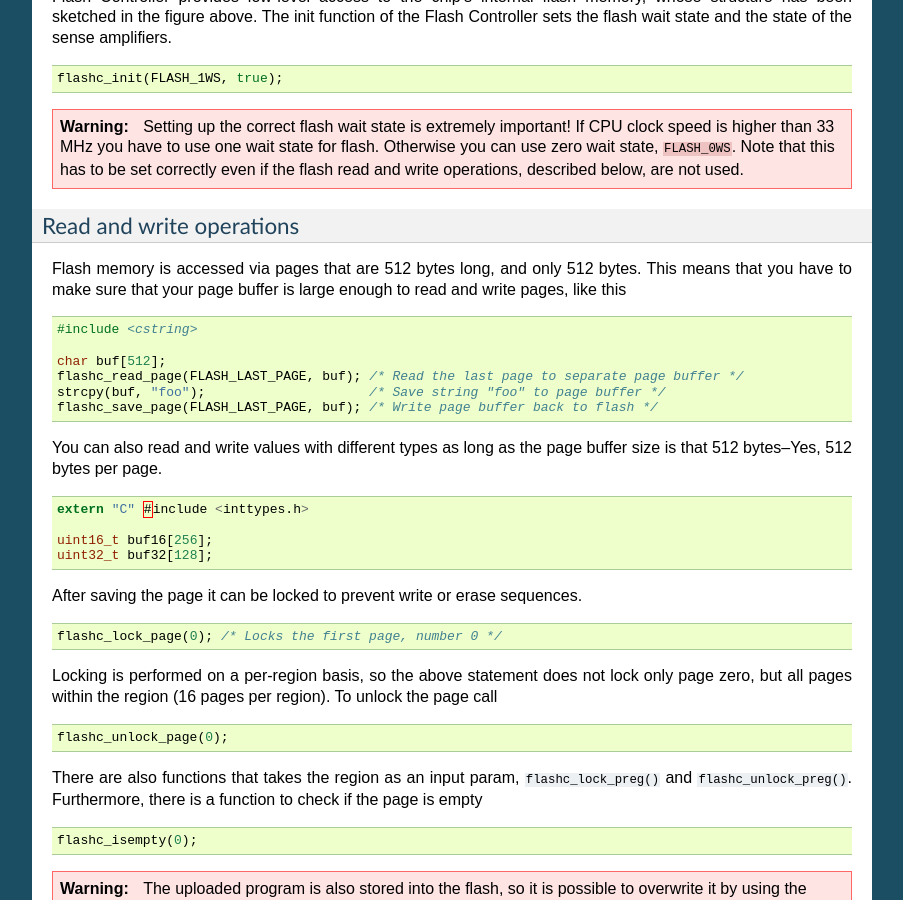
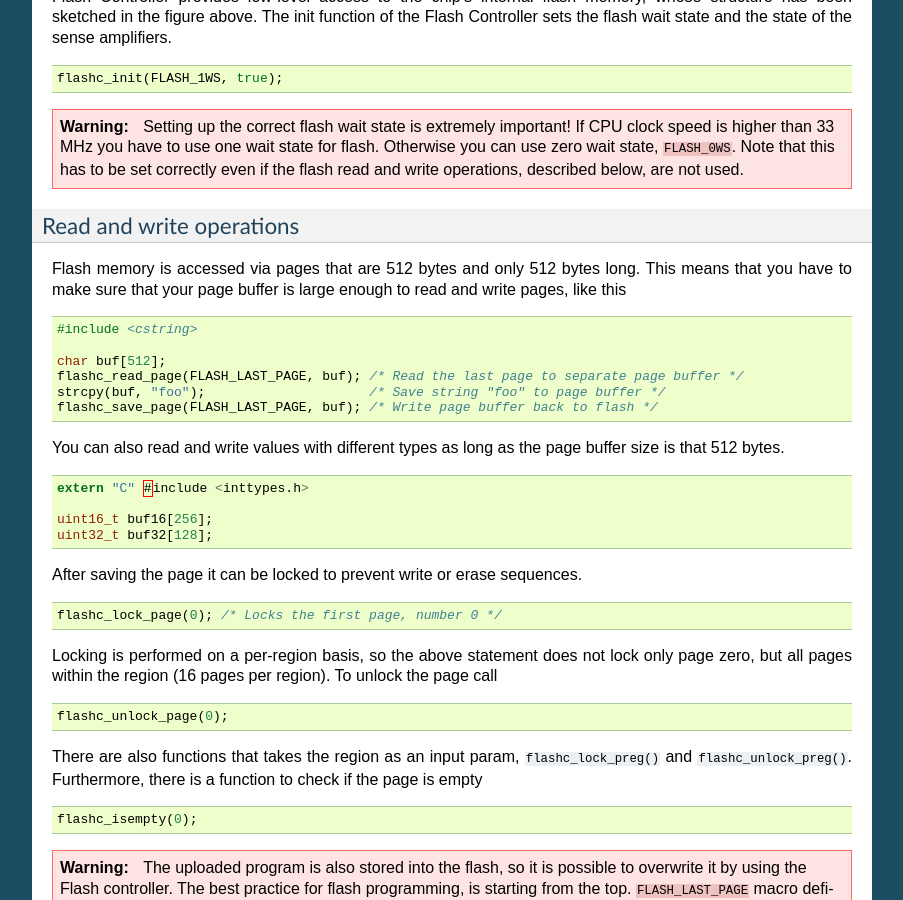
Before and after one commit to aery32/aery32-refguide, a Sphinx documentation site: the page built from source/module_functions.rst, in a window 1280 px wide and 900 px high, scrolled down 2838 px. Shown: the whole window, without its empty margins (198-1101 px from the left). Built offline with Sphinx 7.4.7, drawn with Linux system fonts in a browser that asks for light colours.

Commit message:
Enhance text

```diff
--- a/source/module_functions.rst
+++ b/source/module_functions.rst
@@ -137,7 +137,7 @@ Flash Controller provides low-level access to the chip's internal flash memory,
 Read and write operations
 '''''''''''''''''''''''''
 
-Flash memory is accessed via pages that are 512 bytes long, and only 512 bytes. This means that you have to make sure that your page buffer is large enough to read and write pages, like this
+Flash memory is accessed via pages that are 512 bytes and only 512 bytes long. This means that you have to make sure that your page buffer is large enough to read and write pages, like this
 
 .. code-block:: c++
 
@@ -148,7 +148,7 @@ Flash memory is accessed via pages that are 512 bytes long, and only 512 bytes.
     strcpy(buf, "foo");                     /* Save string "foo" to page buffer */
     flashc_save_page(FLASH_LAST_PAGE, buf); /* Write page buffer back to flash */
 
-You can also read and write values with different types as long as the page buffer size is that 512 bytes--Yes, 512 bytes per page.
+You can also read and write values with different types as long as the page buffer size is that 512 bytes.
 
 .. code-block:: c++
 
```
